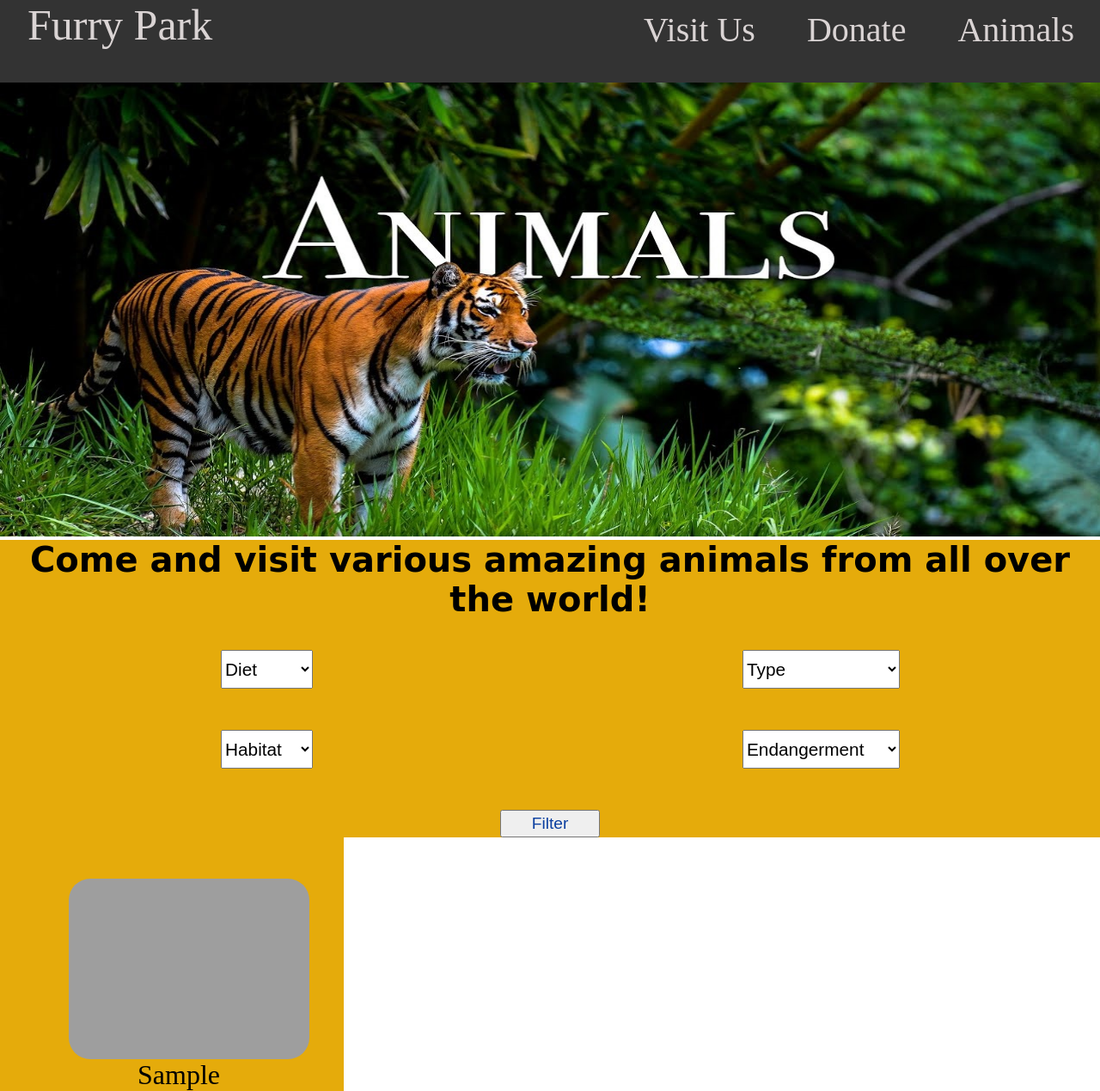
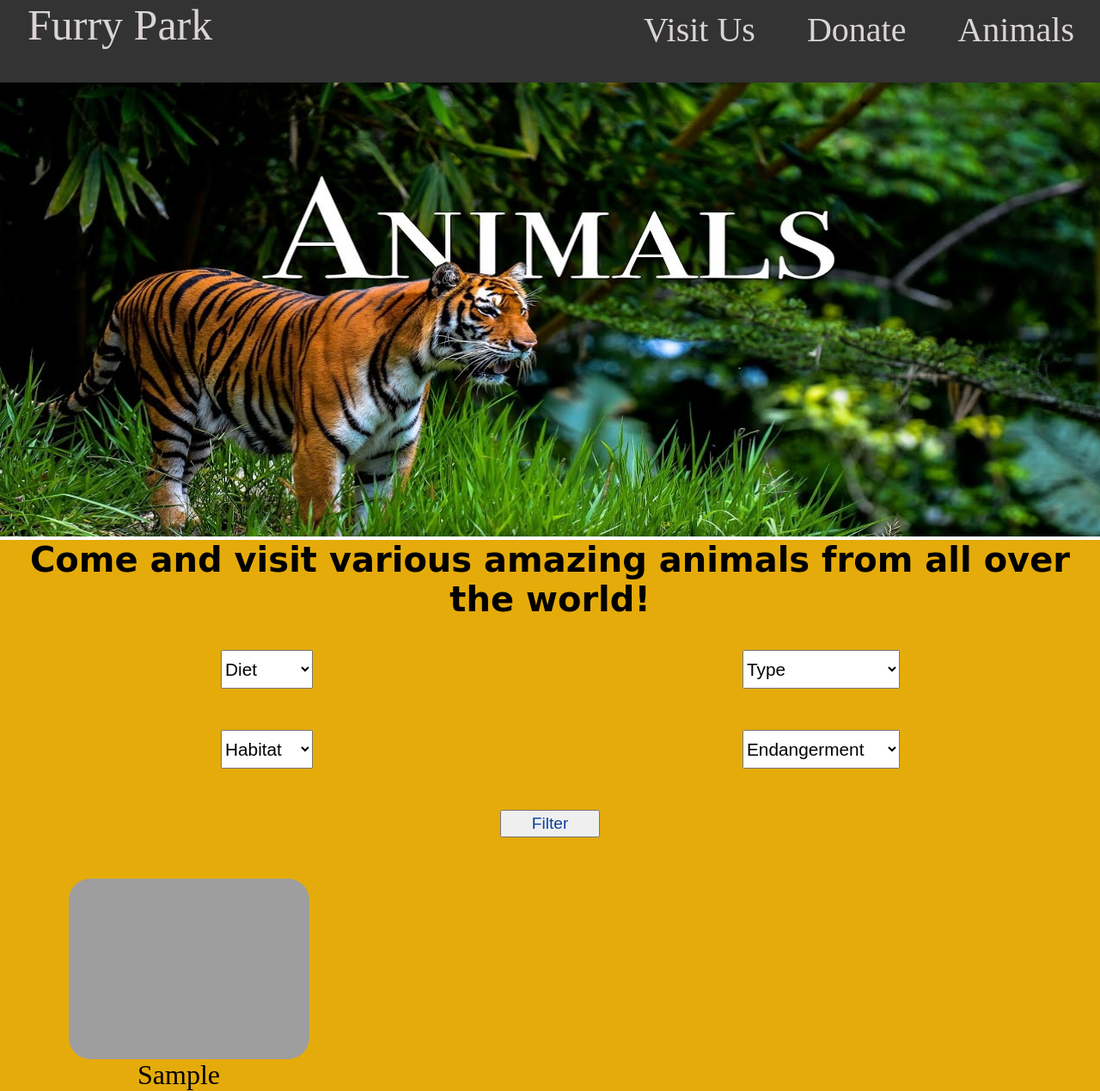
Before and after one commit to Baciacia/W_Project, a PHP site: page /PHP/animals.php in a window 1280 px wide. Shown: the whole page at 86% size. Run offline with PHP 8.4, Linux system fonts and the light colour scheme; tables that the repository leaves empty or names only in its code hold one stand-in row (values such as "Sample post"); grey boxes are pictures that could not be loaded.

Commit message:
Update animals.css

```diff
--- a/CSS/animals.css
+++ b/CSS/animals.css
@@ -274,6 +274,7 @@ ul {
 
 .poze {
     display: flex;
+    background-color: #e5ab0b;
 }
 
 
```
